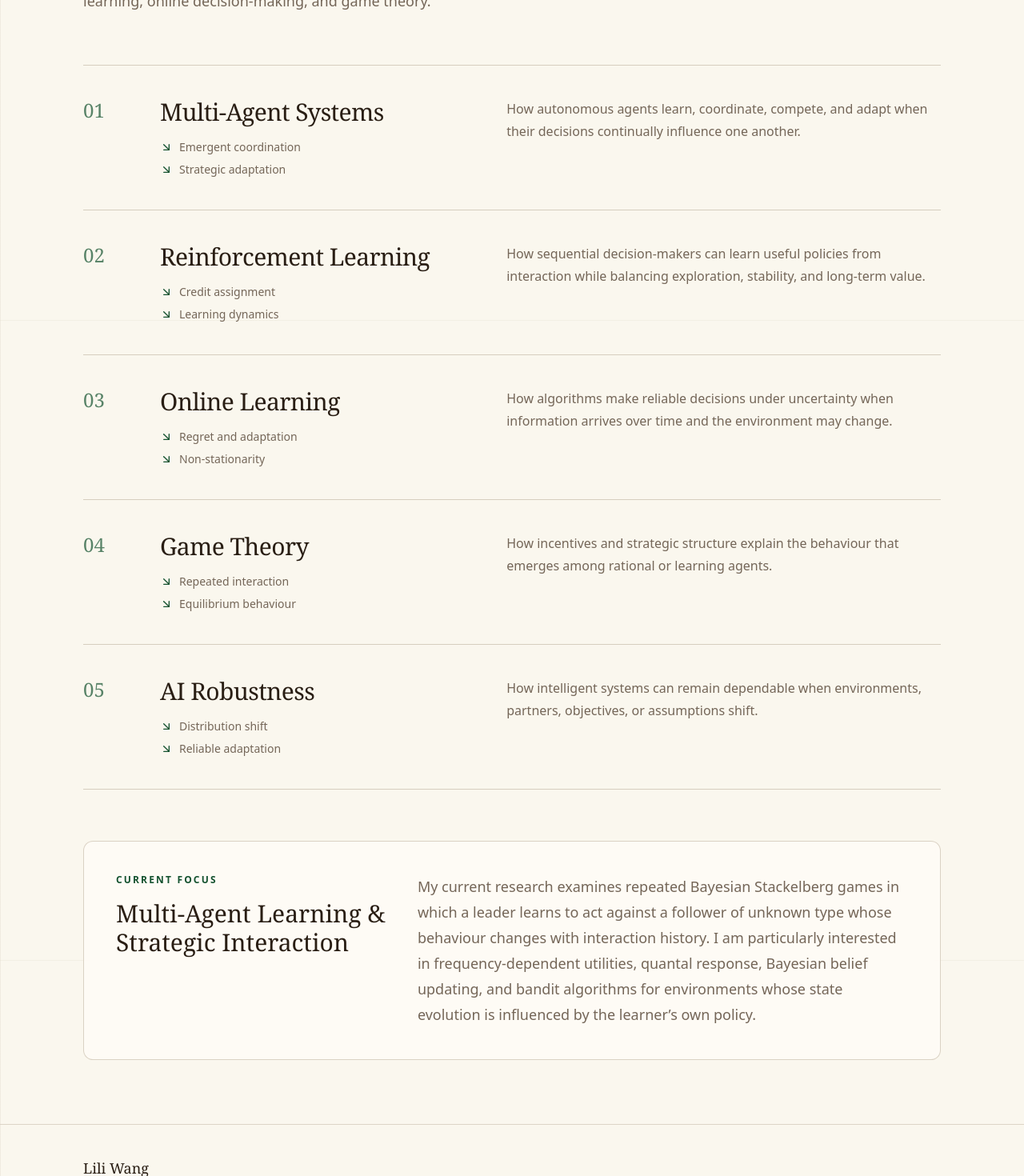
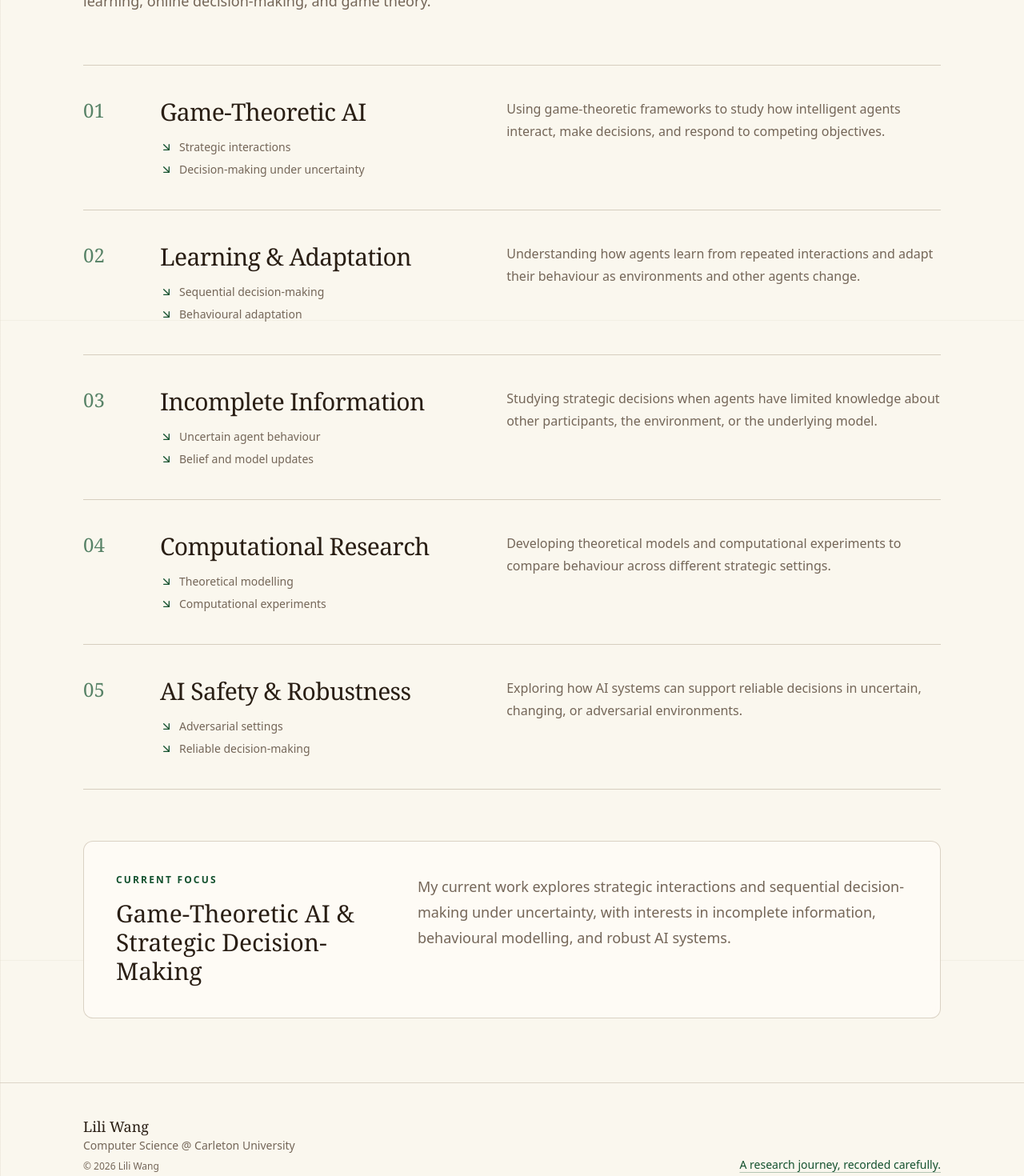
Before and after one commit to SouthwestLili/personal-research-hub, a Next.js app: page /research in a window 1280 px wide. Shown: the part 400-1870 px from the top of the page at 80% size. Built offline with nearby package versions, Linux system fonts and the light colour scheme.

Commit message:
Generalize public research descriptions

```diff
--- a/app/research/page.tsx
+++ b/app/research/page.tsx
@@ -1,7 +1,6 @@
 import type { Metadata } from 'next';
 import { ArrowDownRight } from 'lucide-react';
-import { researchDirections } from '@/content/research';
-import { siteProfile } from '@/content/site';
+import { currentResearch, researchDirections } from '@/content/research';
 
 export const metadata: Metadata = {
   title: 'Research',
@@ -43,9 +42,9 @@ export default function ResearchPage() {
       <section className="paper-panel mt-16 grid gap-8 rounded-xl p-7 sm:p-10 md:grid-cols-[0.72fr_1.28fr]">
         <div>
           <p className="eyebrow">Current Focus</p>
-          <h2 className="mt-4 font-heading text-3xl">Multi-Agent Learning &amp; Strategic Interaction</h2>
+          <h2 className="mt-4 font-heading text-3xl">{currentResearch.title}</h2>
         </div>
-        <p className="text-lg leading-8 text-muted-foreground">{siteProfile.currentFocus}</p>
+        <p className="text-lg leading-8 text-muted-foreground">{currentResearch.description}</p>
       </section>
     </main>
   );
--- a/content/research.ts
+++ b/content/research.ts
@@ -1,40 +1,40 @@
 import type { ResearchDirection } from './types';
 
 export const currentResearch = {
-  title: 'Multi-Agent Learning & Strategic Interaction',
+  title: 'Game-Theoretic AI & Strategic Decision-Making',
   description:
-    'Exploring learning and behavioural dynamics in repeated multi-agent environments.',
+    'My current work explores strategic interactions and sequential decision-making under uncertainty, with interests in incomplete information, behavioural modelling, and robust AI systems.',
 };
 
 export const researchDirections: ResearchDirection[] = [
   {
-    title: 'Multi-Agent Systems',
+    title: 'Game-Theoretic AI',
     description:
-      'How autonomous agents learn, coordinate, compete, and adapt when their decisions continually influence one another.',
-    questions: ['Emergent coordination', 'Strategic adaptation'],
+      'Using game-theoretic frameworks to study how intelligent agents interact, make decisions, and respond to competing objectives.',
+    questions: ['Strategic interactions', 'Decision-making under uncertainty'],
   },
   {
-    title: 'Reinforcement Learning',
+    title: 'Learning & Adaptation',
     description:
-      'How sequential decision-makers can learn useful policies from interaction while balancing exploration, stability, and long-term value.',
-    questions: ['Credit assignment', 'Learning dynamics'],
+      'Understanding how agents learn from repeated interactions and adapt their behaviour as environments and other agents change.',
+    questions: ['Sequential decision-making', 'Behavioural adaptation'],
   },
   {
-    title: 'Online Learning',
+    title: 'Incomplete Information',
     description:
-      'How algorithms make reliable decisions under uncertainty when information arrives over time and the environment may change.',
-    questions: ['Regret and adaptation', 'Non-stationarity'],
+      'Studying strategic decisions when agents have limited knowledge about other participants, the environment, or the underlying model.',
+    questions: ['Uncertain agent behaviour', 'Belief and model updates'],
   },
   {
-    title: 'Game Theory',
+    title: 'Computational Research',
     description:
-      'How incentives and strategic structure explain the behaviour that emerges among rational or learning agents.',
-    questions: ['Repeated interaction', 'Equilibrium behaviour'],
+      'Developing theoretical models and computational experiments to compare behaviour across different strategic settings.',
+    questions: ['Theoretical modelling', 'Computational experiments'],
   },
   {
-    title: 'AI Robustness',
+    title: 'AI Safety & Robustness',
     description:
-      'How intelligent systems can remain dependable when environments, partners, objectives, or assumptions shift.',
-    questions: ['Distribution shift', 'Reliable adaptation'],
+      'Exploring how AI systems can support reliable decisions in uncertain, changing, or adversarial environments.',
+    questions: ['Adversarial settings', 'Reliable decision-making'],
   },
 ];
--- a/content/site.ts
+++ b/content/site.ts
@@ -2,15 +2,15 @@ export const siteProfile = {
   name: 'Lili Wang',
   descriptor: 'Computer Science @ Carleton University',
   introduction:
-    'I study learning and strategic interaction in repeated multi-agent environments, with a focus on Bayesian Stackelberg games, boundedly rational behaviour, and decision-making under bandit feedback.',
+    'I study strategic interactions and sequential decision-making under uncertainty using game-theoretic and computational approaches.',
   currentFocus:
-    'My current research examines repeated Bayesian Stackelberg games in which a leader learns to act against a follower of unknown type whose behaviour changes with interaction history. I am particularly interested in frequency-dependent utilities, quantal response, Bayesian belief updating, and bandit algorithms for environments whose state evolution is influenced by the learner’s own policy.',
+    'My current research explores game-theoretic modelling, behavioural adaptation, incomplete information, and robust decision-making in multi-agent and AI systems.',
   interests: [
-    'Bayesian Stackelberg Games',
-    'Online & Bandit Learning',
+    'Game Theory',
     'Multi-Agent Systems',
-    'Behavioural Game Theory',
-    'Learning in Security Games',
+    'Sequential Decision-Making',
+    'AI Safety',
+    'Computational Modelling',
   ],
   links: {
     github: 'https://github.com/SouthwestLili',
```
Also changed, not shown: 2 other files (tests, documents, lock files or other folders).
